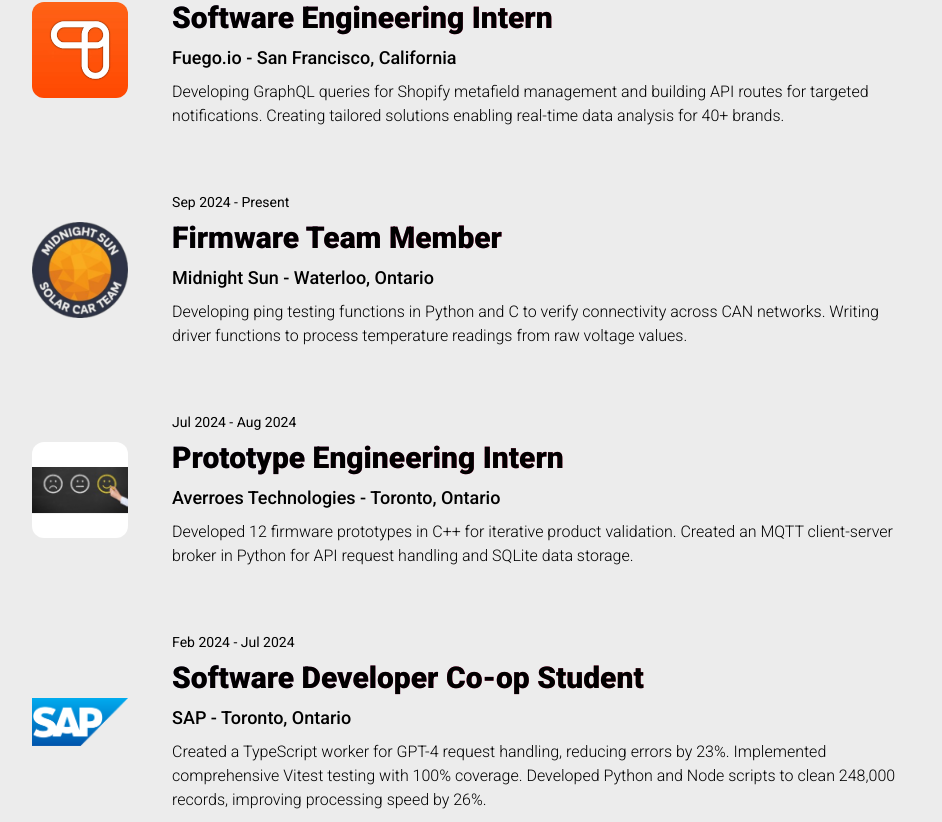
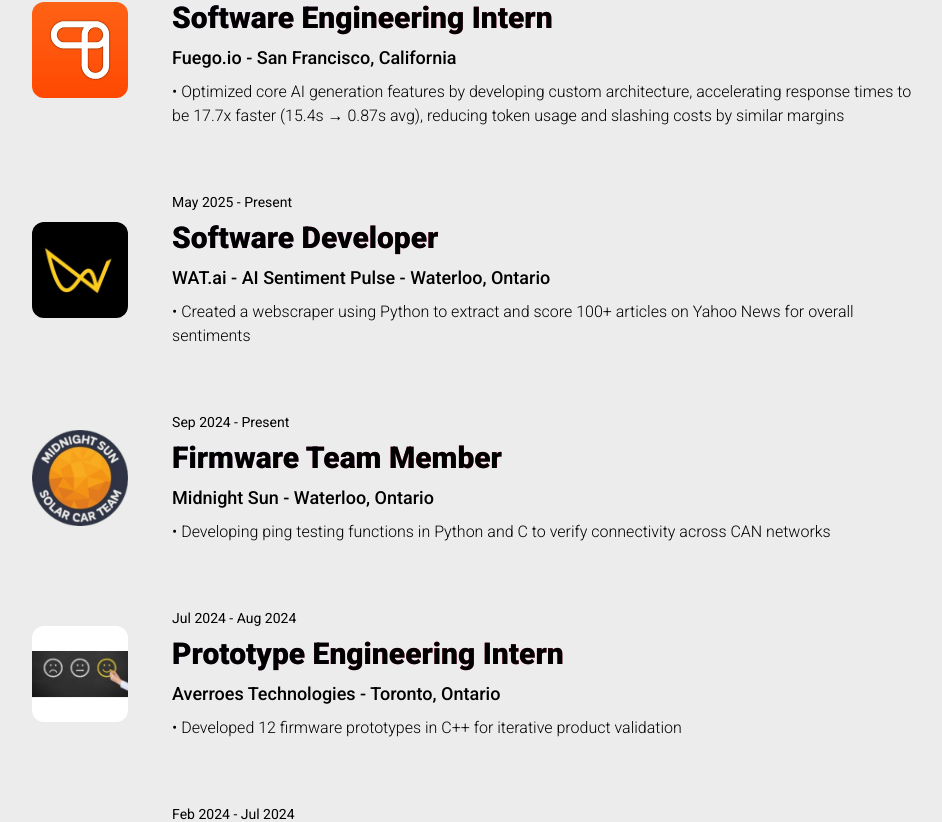
Before and after one commit to Leg3ndary/ben-portfolio, a Next.js app: page / in a window 1280 px wide. Shown: the part 1398-2220 px from the top of the page, without its empty margins (189-1131 px from the left). Built offline with nearby package versions, Linux system fonts and the light colour scheme.

Commit message:
Update logo and stuff

```diff
--- a/src/components/Experience.tsx
+++ b/src/components/Experience.tsx
@@ -5,6 +5,7 @@
 import Eureka from "@/../public/experience/Eureka.png";
 import Averroes from "@/../public/experience/averroes.png";
 // import Triway from "@/../public/experience/triway.png";
+import WAT from "@/../public/experience/wat_ai_logo.jpeg";
 import Image from "next/image";
 import MidnightSun from "@/../public/experience/midnightsun.png";
 import { useRef } from "react";
@@ -68,8 +69,8 @@
             className="relative grid grid-cols-[4rem_auto] md:grid-cols-[10rem_auto] py-8 list-none group"
             key={index}
         >
-            <div className="absolute left-0 w-2 h-full -ml-6 transition-opacity duration-300 rounded-full opacity-0 bg-rainbow-gradient animate-breathing-gradient group-hover:opacity-100" />
-            <div className="flex items-center justify-center w-12 h-12 m-1 mt-4 overflow-hidden transition-transform duration-300 rounded-xl lg:my-auto md:m-2 lg:m-5 md:h-24 md:w-24 group-hover:scale-110">
+            <div className="absolute left-0 -ml-6 w-2 h-full rounded-full opacity-0 transition-opacity duration-300 bg-rainbow-gradient animate-breathing-gradient group-hover:opacity-100" />
+            <div className="flex overflow-hidden justify-center items-center m-1 mt-4 w-12 h-12 rounded-xl transition-transform duration-300 lg:my-auto md:m-2 lg:m-5 md:h-24 md:w-24 group-hover:scale-110">
                 <Image
                     src={job.image.src}
                     alt={job.image.alt}
@@ -81,7 +82,7 @@
             </div>
             <div className="flex flex-col justify-center">
                 <span className="text-sm dark:text-[#ececec]">{job.date}</span>
-                <h3 className="pt-2 text-xl font-black transition-colors duration-300 lg:text-3xl group-hover:text-transparent bg-clip-text bg-rainbow-gradient animate-breathing-gradient">
+                <h3 className="pt-2 text-xl font-black bg-clip-text transition-colors duration-300 lg:text-3xl group-hover:text-transparent bg-rainbow-gradient animate-breathing-gradient">
                     {job.title}
                 </h3>
                 <h4 className="py-2 text-lg font-medium transition-colors duration-300 group-hover:text-gray-700 dark:group-hover:text-gray-300">
@@ -100,7 +101,7 @@
         title: "Software Engineering Intern",
         company: "Fuego.io - San Francisco, California",
         description:
-            "Developing GraphQL queries for Shopify metafield management and building API routes for targeted notifications. Creating tailored solutions enabling real-time data analysis for 40+ brands.",
+            "• Optimized core AI generation features by developing custom architecture, accelerating response times to be 17.7x faster (15.4s → 0.87s avg), reducing token usage and slashing costs by similar margins",
         date: "Jan 2025 - Apr 2025",
         image: {
             src: fuego,
@@ -110,10 +111,23 @@
         },
     },
     {
+        title: "Software Developer",
+        company: "WAT.ai - AI Sentiment Pulse - Waterloo, Ontario",
+        description:
+            "• Created a webscraper using Python to extract and score 100+ articles on Yahoo News for overall sentiments",
+        date: "May 2025 - Present",
+        image: {
+            src: WAT,
+            alt: "WAT.ai Logo",
+            width: 150,
+            height: 150,
+        },
+    },
+    {
         title: "Firmware Team Member",
         company: "Midnight Sun - Waterloo, Ontario",
         description:
-            "Developing ping testing functions in Python and C to verify connectivity across CAN networks. Writing driver functions to process temperature readings from raw voltage values.",
+            "• Developing ping testing functions in Python and C to verify connectivity across CAN networks",
         date: "Sep 2024 - Present",
         image: {
             src: MidnightSun,
@@ -126,7 +140,7 @@
         title: "Prototype Engineering Intern",
         company: "Averroes Technologies - Toronto, Ontario",
         description:
-            "Developed 12 firmware prototypes in C++ for iterative product validation. Created an MQTT client-server broker in Python for API request handling and SQLite data storage.",
+            "• Developed 12 firmware prototypes in C++ for iterative product validation",
         date: "Jul 2024 - Aug 2024",
         image: {
             src: Averroes,
@@ -139,7 +153,7 @@
         title: "Software Developer Co-op Student",
         company: "SAP - Toronto, Ontario",
         description:
-            "Created a TypeScript worker for GPT-4 request handling, reducing errors by 23%. Implemented comprehensive Vitest testing with 100% coverage. Developed Python and Node scripts to clean 248,000 records, improving processing speed by 26%.",
+            "• Created a worker to handle and sanitize GPT-4o requests using TypeScript reducing request errors by 23%",
         date: "Feb 2024 - Jul 2024",
         image: {
             src: SAP,
@@ -152,7 +166,7 @@
         title: "FullStack Developer Lead",
         company: "EurekaHacks 2024 - Oakville, Ontario",
         description:
-            "Enhanced SEO strategies, improving page load times by 160% and achieving 3,800+ increase in impressions. Led development of a Next.js website that secured 300+ event registrations.",
+            "• Improved page load times by 160%, and reduced LCP, leading to 3,800+ impressions and 1,100+ clicks",
         date: "Nov 2023 - May 2024",
         image: {
             src: Eureka,
@@ -167,7 +181,7 @@
     return (
         <div className="flex justify-center w-full">
             <div className="w-11/12 max-w-[1170px] relative">
-                <ol className="relative flex flex-col justify-center">
+                <ol className="flex relative flex-col justify-center">
                     {jobs.map((job, index) => (
                         <Job key={index} job={job} index={index} />
                     ))}
```
Also changed, not shown: public/experience/wat_ai_logo.jpeg (added).
